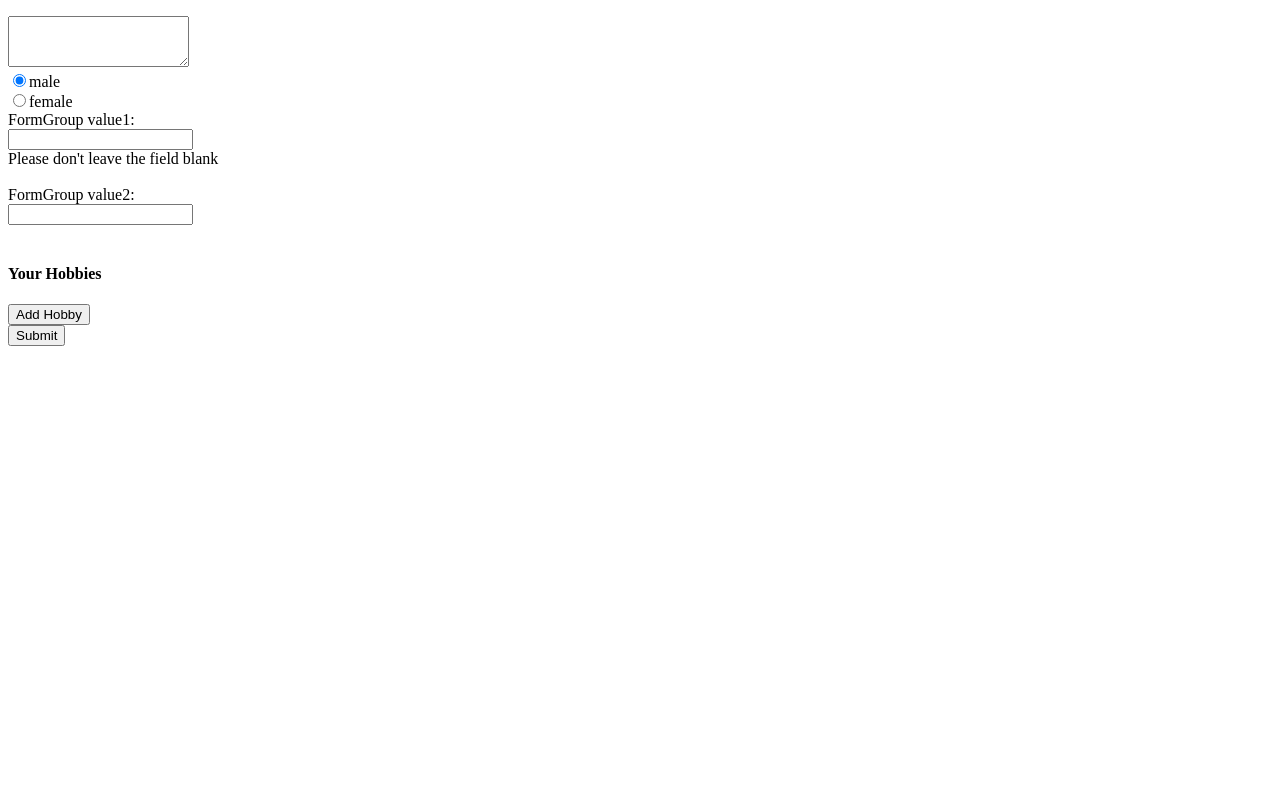
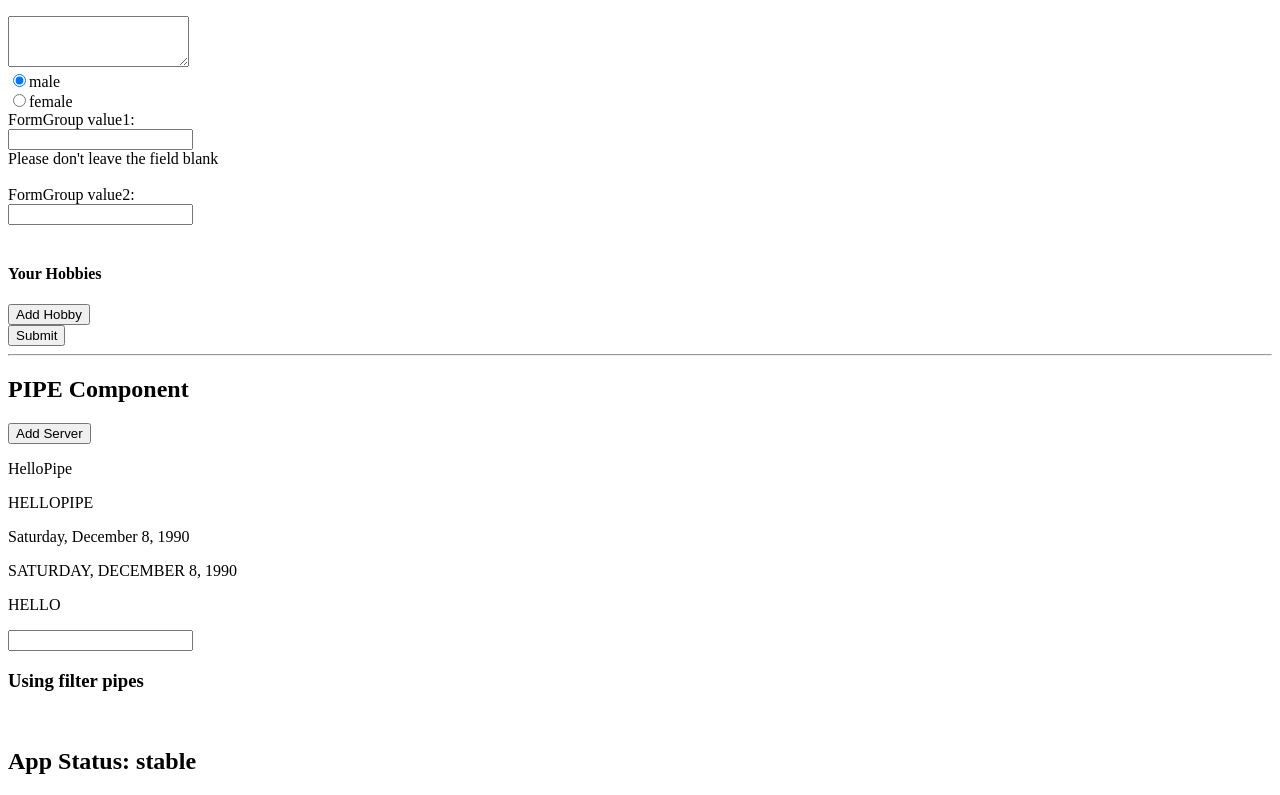
Before and after one commit to PrashantSBasnet/Angular-Basics, an Angular app in the folder revisitBasics/: page / in a window 1280 px wide. Shown: the part 1572-2367 px from the top of the page. Before the commit the page ends 1926 px from the top, so only its background shows below. Built offline with nearby package versions, Linux system fonts and the light colour scheme.

Commit message:
Pipes -Built in/ Custom/ Parameterizing pipes/ Filters / Async pipes

```diff
--- a/revisitBasics/src/app/app.component.html
+++ b/revisitBasics/src/app/app.component.html
@@ -7,3 +7,5 @@
 
 <div><hr></div>
 <app-comp3></app-comp3>
+
+<app-pipes></app-pipes>
--- a/revisitBasics/src/app/comp3/comp3.component.ts
+++ b/revisitBasics/src/app/comp3/comp3.component.ts
@@ -54,7 +54,7 @@ export class Comp3Component implements OnInit {
     //patch value is for certain part of the form
 
     this.signupForm.patchValue({
-      'username':'Malika'
+      'username':'somebody'
     })
   }
 
--- /dev/null
+++ b/revisitBasics/src/app/pipes/filter.pipe.ts
@@ -0,0 +1,23 @@
+import { Pipe, PipeTransform } from '@angular/core';
+
+@Pipe({
+  name: 'filter',
+  pure: false     //changing default nature, not a good practise!
+})
+export class FilterPipe implements PipeTransform {
+
+  transform(value: any, filterString: string): any {
+    if (value.length === 0 || filterString === '') {
+      return value;
+    }
+    const resultArray = [];
+    for (const item of value) {
+
+      if (item.status === filterString) {
+        resultArray.push(item);
+      }
+    }
+    return resultArray;
+  }
+
+}
--- /dev/null
+++ b/revisitBasics/src/app/pipes/pipes.component.html
@@ -0,0 +1,33 @@
+<hr />
+<h2>PIPE Component</h2>
+<button (click)="onAddServer()" >Add Server</button>
+<p>{{ sampleData }}</p>
+<p>{{ sampleData | uppercase }}</p>
+<p>{{ sampleDate | date: "fullDate" }}</p>
+<!--order of pipes left to right when mulitple pipes -->
+<p>{{ sampleDate | date: "fullDate" | uppercase }}</p>
+<!-- using custom pipe -->
+<p>{{ sampleData | uppercase | shorten }}</p>
+
+<!-- by passing parameter to custom pipe -->
+<!-- <p>{{ sampleData | shorten: 1 }} </p> -->
+
+<input type="text" [(ngModel)]="filteredStatus" />
+<br />
+
+<h3>Using filter pipes</h3>
+<ul>
+  <li
+    *ngFor="let server of servers |filter:filteredStatus 'status'"
+    [ngClass]="getStatusClasses(server)"
+    >
+
+    <span> {{ server.status }}</span>
+    <strong>{{ server.name }}</strong> | {{ server.instanceType }} |
+    {{ server.started | date: "fullDate" }}
+  </li>
+</ul>
+
+<!-- use of async pipe-->
+<br>
+<h2>App Status: {{appStatus | async}}</h2>
--- /dev/null
+++ b/revisitBasics/src/app/pipes/pipes.component.ts
@@ -0,0 +1,74 @@
+import { Component, OnInit } from '@angular/core';
+
+@Component({
+  selector: 'app-pipes',
+  templateUrl: './pipes.component.html',
+  styleUrls: ['./pipes.component.css']
+})
+export class PipesComponent implements OnInit {
+
+  sampleData:string ='HelloPipe'
+  sampleStaus: boolean = true;
+  sampleDate:string = "12, 08, 1990"
+  constructor() { }
+
+  filteredStatus:string |any;
+
+
+
+  //feeding some data manually
+  servers = [
+    {
+      instanceType: 'medium',
+      name: 'Production Server',
+      status: 'stable',
+      started: new Date(15, 1, 2017)
+    },
+    {
+      instanceType: 'large',
+      name: 'User Database',
+      status: 'stable',
+      started: new Date(15, 1, 2017)
+    },
+    {
+      instanceType: 'small',
+      name: 'Development Server',
+      status: 'offline',
+      started: new Date(15, 1, 2017)
+    },
+    {
+      instanceType: 'small',
+      name: 'Testing Environment Server',
+      status: 'stable',
+      started: new Date(15, 1, 2017)
+    }
+  ];
+  getStatusClasses(server: {instanceType: string, name: string, status: string, started: Date}) {
+    return {
+      'list-group-item-success': server.status === 'stable',
+      'list-group-item-warning': server.status === 'offline',
+      'list-group-item-danger': server.status === 'critical'
+    };
+  }
+
+  onAddServer(){
+    this.servers.push ({
+      instanceType: 'new Server',
+      name: 'testing new server',
+      status: 'stable',
+      started: new Date(15, 1, 2017)
+
+    })
+  }
+
+  //async
+  appStatus = new Promise((resolve, reject)=>
+  {
+    setTimeout(()=>{
+      resolve('stable')
+    },2000);
+  });
+
+  ngOnInit(): void {
+  }
+}
--- /dev/null
+++ b/revisitBasics/src/app/pipes/shorten.pipe.ts
@@ -0,0 +1,24 @@
+//custom pipe
+
+import { Component, NgModule, Pipe, PipeTransform } from "@angular/core";
+
+@Pipe({
+  name: 'shorten'
+})
+export class ShortenPipe implements PipeTransform{
+
+  transform(value: any, ...args: any[]) {
+    return value.substr(0,5);
+  }
+
+
+  //for parameterizing a pipe
+  // transform(value: any, limit: number){
+  //   if (value.length > limit){
+  //     return value.substr(0,limit) + '...';
+  //   }
+  //   return value;
+  // }
+
+
+}
```
Also changed, not shown: revisitBasics/src/app/app.module.ts (+8 -1 lines), revisitBasics/src/app/pipes/pipes.component.css (added), 1 other file (tests, documents, lock files or other folders).
